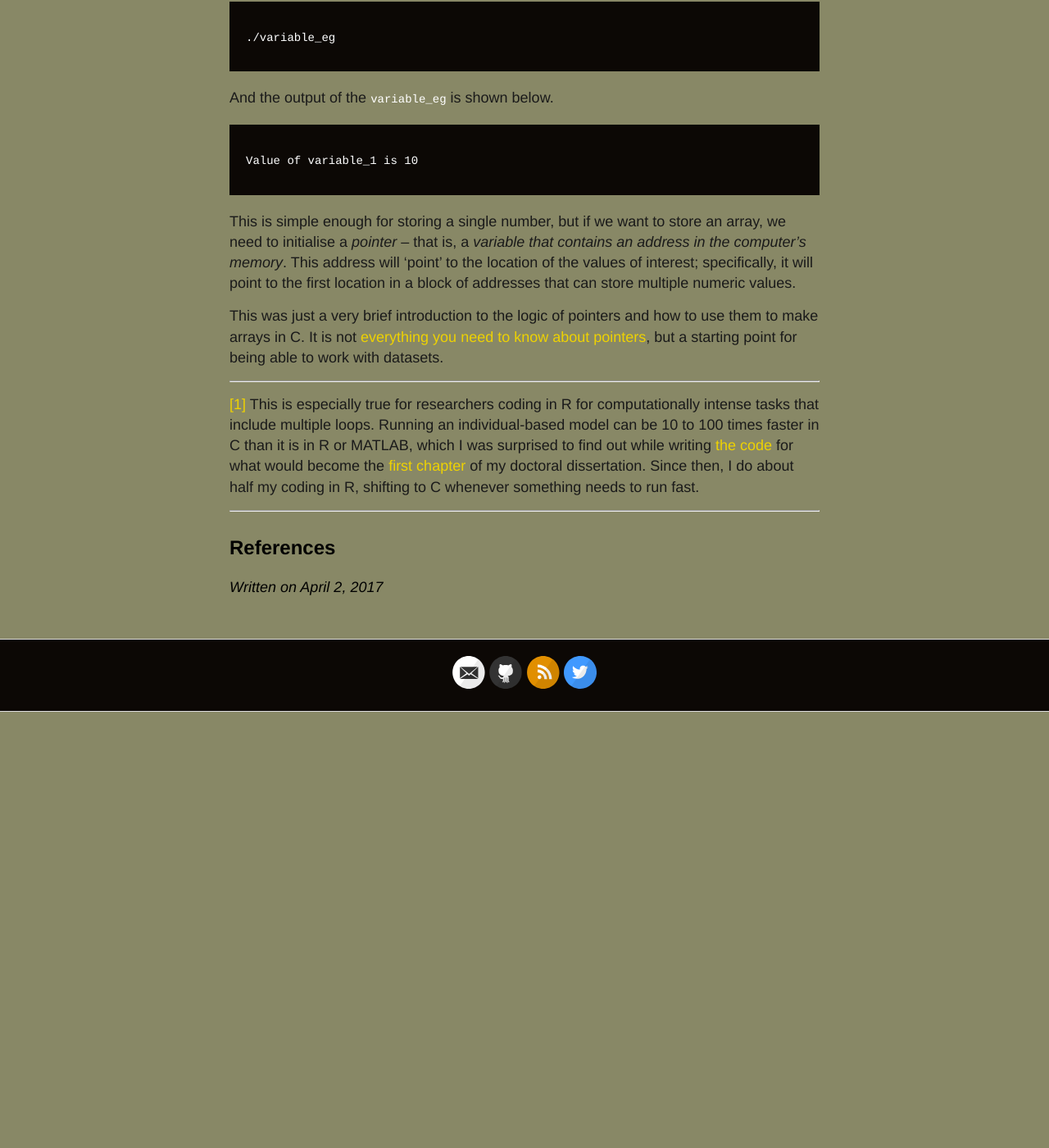
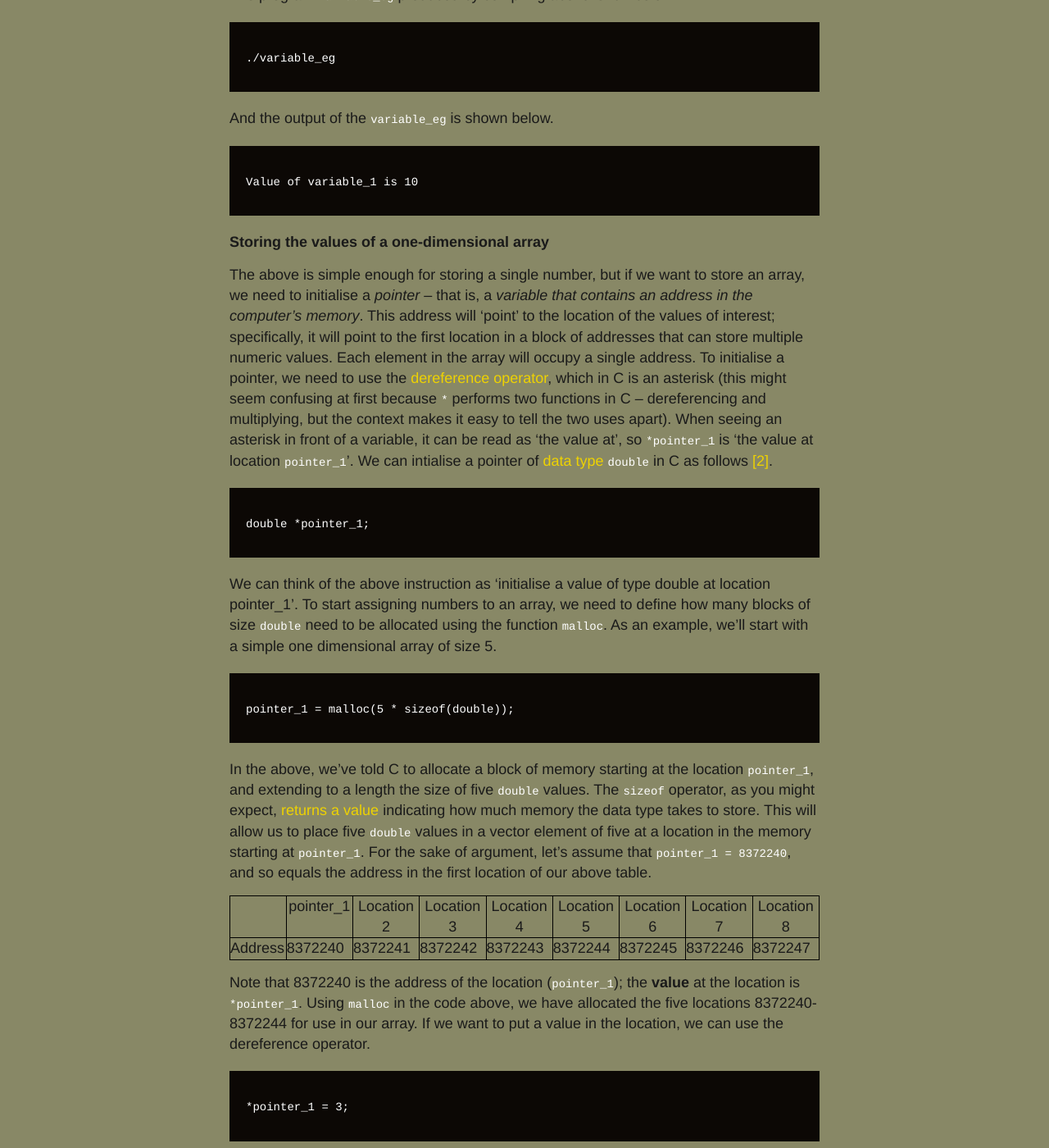
Before and after one commit to bradduthie/blog, a Jekyll site: the page built from _posts/2017-04-02-pointers-in-c-for-scientists.md, in a window 1280 px wide and 1400 px high, scrolled down 2338 px. Shown: the whole window at 82% size. Built offline with Jekyll 4.4.1, drawn with Linux system fonts in a browser that asks for light colours; our own code applies the rules of GitHub Pages for plain Markdown files; comment, search, counter and statistics services are not loaded; before the commit the page ends 3206 px from its top, so only the background shows below that; some of the changed text lies outside the part shown.

Commit message:
Add explanation of one dimensional arrays in C

```diff
--- a/_posts/2017-04-02-pointers-in-c-for-scientists.md
+++ b/_posts/2017-04-02-pointers-in-c-for-scientists.md
@@ -35,14 +35,15 @@ interested in learning C as means to speed up their analyses, perhaps
 through [integration with R](http://adv-r.had.co.nz/C-interface.html)
 (more on this in a future post). I'm not going to focus so much on how
 to code in C, but rather the logic of what pointers are and how they are
-used in the language, as this is a learning curve when getting started.
+used in the language, as this is a major learning curve when getting
+started.
 
 All variables initialised in C need to be stored in some address in the
-computer's memory. We can conceptualise the memory of a computer as a
+computer's memory. We can think about the memory of a computer as a
 large block of locations where information can be stored. Each location
-specifies a single <https://en.wikipedia.org/wiki/Byte>, and blocks of
-bytes are used to store numeric values (Dennis Kubes discusses [Basics
-of memory addresses in
+specifies a single [byte](https://en.wikipedia.org/wiki/Byte), and
+blocks of bytes are used to store numeric values (Dennis Kubes discusses
+[Basics of memory addresses in
 C](http://denniskubes.com/2012/08/17/basics-of-memory-addresses-in-c/)
 in more detail). If we tell C to print off a set of locations, these are
 the kinds of values we get.
@@ -87,9 +88,9 @@ the kinds of values we get.
 The numbers above are in
 [hexidecimal](https://en.wikipedia.org/wiki/Hexadecimal), as indicated
 by the `0x` at the start of each. The numbers therefore start from
-7fc010 at Location 1 and end at 7fc017 at Location 8. To make it easier,
-we can just replace these with their equivalent values in [base
-10](https://en.wikipedia.org/wiki/Decimal).
+7fc010 at Location 1 and end at 7fc017 at Location 8. To make it easier
+to conceptualise, we can just replace these with their equivalent values
+in [base 10](https://en.wikipedia.org/wiki/Decimal).
 
 <table>
 <colgroup>
@@ -153,14 +154,15 @@ a value of 10 before exiting.
         return 0;
     }
 
-The `#include<stdio.h>` tells the compiler to add the necessary code for
-standard input and output functions (in this case `printf`), and the
-program is compiled by running the below on the command line from within
-the directory that the program is saved.
+The `#include<stdio.h>` tells the
+[compiler](https://en.wikipedia.org/wiki/Compiler) to add the necessary
+code for standard input and output functions (in this case `printf`),
+and the program is compiled by running the below on the command line
+from within the directory that the program is saved.
 
     gcc -Wall variable_eg.c -o variable_eg
 
-The program variable\_eg produced by compiling above is run below.
+The program `variable_eg` produced by compiling above is run below.
 
     ./variable_eg
 
@@ -168,12 +170,179 @@ And the output of the `variable_eg` is shown below.
 
     Value of variable_1 is 10
 
-This is simple enough for storing a single number, but if we want to
-store an array, we need to initialise a *pointer* -- that is, a
+**Storing the values of a one-dimensional array**
+
+The above is simple enough for storing a single number, but if we want
+to store an array, we need to initialise a *pointer* -- that is, a
 *variable that contains an address in the computer's memory*. This
 address will 'point' to the location of the values of interest;
 specifically, it will point to the first location in a block of
-addresses that can store multiple numeric values.
+addresses that can store multiple numeric values. Each element in the
+array will occupy a single address. To initialise a pointer, we need to
+use the [dereference
+operator](https://en.wikipedia.org/wiki/Dereference_operator), which in
+C is an asterisk (this might seem confusing at first because `*`
+performs two functions in C -- dereferencing and multiplying, but the
+context makes it easy to tell the two uses apart). When seeing an
+asterisk in front of a variable, it can be read as 'the value at', so
+`*pointer_1` is 'the value at location `pointer_1`'. We can intialise a
+pointer of [data type](https://en.wikipedia.org/wiki/C_data_types)
+`double` in C as follows [\[2\]](#foot2).
+
+    double *pointer_1;
+
+We can think of the above instruction as 'initialise a value of type
+double at location pointer\_1'. To start assigning numbers to an array,
+we need to define how many blocks of size `double` need to be allocated
+using the function `malloc`. As an example, we'll start with a simple
+one dimensional array of size 5.
+
+    pointer_1 = malloc(5 * sizeof(double));
+
+In the above, we've told C to allocate a block of memory starting at the
+location `pointer_1`, and extending to a length the size of five
+`double` values. The `sizeof` operator, as you might expect, [returns a
+value](https://en.wikipedia.org/wiki/Sizeof) indicating how much memory
+the data type takes to store. This will allow us to place five `double`
+values in a vector element of five at a location in the memory starting
+at `pointer_1`. For the sake of argument, let's assume that
+`pointer_1 = 8372240`, and so equals the address in the first location
+of our above table.
+
+<table>
+<colgroup>
+<col width="8%" />
+<col width="11%" />
+<col width="11%" />
+<col width="11%" />
+<col width="11%" />
+<col width="11%" />
+<col width="11%" />
+<col width="11%" />
+<col width="11%" />
+</colgroup>
+<thead>
+<tr class="header">
+<th></th>
+<th>pointer_1</th>
+<th>Location 2</th>
+<th>Location 3</th>
+<th>Location 4</th>
+<th>Location 5</th>
+<th>Location 6</th>
+<th>Location 7</th>
+<th>Location 8</th>
+</tr>
+</thead>
+<tbody>
+<tr class="odd">
+<td>Address</td>
+<td>8372240</td>
+<td>8372241</td>
+<td>8372242</td>
+<td>8372243</td>
+<td>8372244</td>
+<td>8372245</td>
+<td>8372246</td>
+<td>8372247</td>
+</tr>
+</tbody>
+</table>
+
+Note that 8372240 is the address of the location (`pointer_1`); the
+**value** at the location is `*pointer_1`. Using `malloc` in the code
+above, we have allocated the five locations 8372240-8372244 for use in
+our array. If we want to put a value in the location, we can use the
+dereference operator.
+
+    *pointer_1 = 3;
+
+The value stored in location `pointer_1` is now 3. To store values in
+the other four locations that we've allocated for use, we can simply add
+one to the value of the location with the dereference operator. In this
+case the address of **Location 2** in the table above is simply one more
+than the value of `pointer_1` itself, `pointer + 1`. So we can put a
+value in the this location in the same way by indicating the correct
+address.
+
+    *(pointer_1 + 1) = 5;
+
+The above stores the value five in the **Location 2**. On the left hand
+side of the equaiton, we can read this as 'value at the location
+pointer\_1 plus one'. The parentheses tells C to compute `pointer_1 + 1`
+before applying the dereference opeartor, so the correct address is
+identified within parentheses and dereferenced with the asterisk outside
+of them. We can assign five random values and print them using the
+function below.
+
+    #include<stdio.h>
+
+    int main(void){
+
+        int i;
+        double *pointer_1;
+
+        *pointer_1       = 3;
+        *(pointer_1 + 1) = 5;
+        *(pointer_1 + 2) = 4;
+        *(pointer_1 + 3) = 1;
+        *(pointer_1 + 4) = 7;
+
+        for(i = 0; i < 5; i++){
+            printf("%f\n", *(pointer_1 + i));
+        }
+
+        free(pointer_1);
+
+        return 0;
+    }
+
+After allocating memory with `malloc`, it is important to free the
+memory using `free` when it is no longer needed to avoid a [memory
+leak](https://en.wikipedia.org/wiki/Memory_leak).
+
+Note how there are five elements in the array, but the last element in
+the array is `*(pointer_1 + 4)` because the array effectively starts at
+`*(pointer + 0)`. Hence, arrays in C are [zero
+indexed](https://en.wikipedia.org/wiki/Zero-based_numbering); the first
+element starts with zero and ends with a value of one less than the
+total length of the array. This takes some getting used to for many
+researchers who learned to code in R, but it also makes the logic of
+`for` loops a bit more intuitive, as is clear from the function above.
+This also brings me to the short-hand bracket notation for using arrays
+in C. An easier way to write `*(pointer_1 + element)` is simply
+`pointer_1[element]`.
+
+Hence, we can usually think about an array that we create in C *as if*
+`array_1[i]` means 'the `i`th element of the array `array_1`', but it
+it's useful to keep in mind that what it *really* refers to is 'the
+value at the memory location `array_1 + i`. With this in mind, we can
+re-write the above program as follows, swapping the variable name
+`pointer_1` with `array_1`.
+
+    #include<stdio.h>
+
+    int main(void){
+
+        int i;
+        double *array_1;
+
+        array_1[0] = 3;
+        array_1[1] = 5;
+        array_1[2] = 4;
+        array_1[3] = 1;
+        array_1[4] = 7;
+
+        for(i = 0; i < 5; i++){
+            printf("%f\n", array_1[i]);
+        }
+
+        free(array_1);
+
+        return 0;
+    }
+
+The above certainly looks a bit cleaner.
 
 This was just a very brief introduction to the logic of pointers and how
 to use them to make arrays in C. It is not [everything you need to know
@@ -192,6 +361,11 @@ chapter](http://www.sciencedirect.com/science/article/pii/S0304380013000021)
 of my doctoral dissertation. Since then, I do about half my coding in R,
 shifting to C whenever something needs to run fast.
 
+<a name="foot2">\[2\]</a> Double is a precise type of value that can
+represent real numbers appropriately for most tasks in scientific
+computing. If only integer values are needed, use `int` instead, which
+is exact and uses less memory.
+
 ------------------------------------------------------------------------
 
 References
```
Also changed, not shown: _rmd/2017-04-02-pointers-in-c-for-scientists.Rmd (+94 -6 lines).
